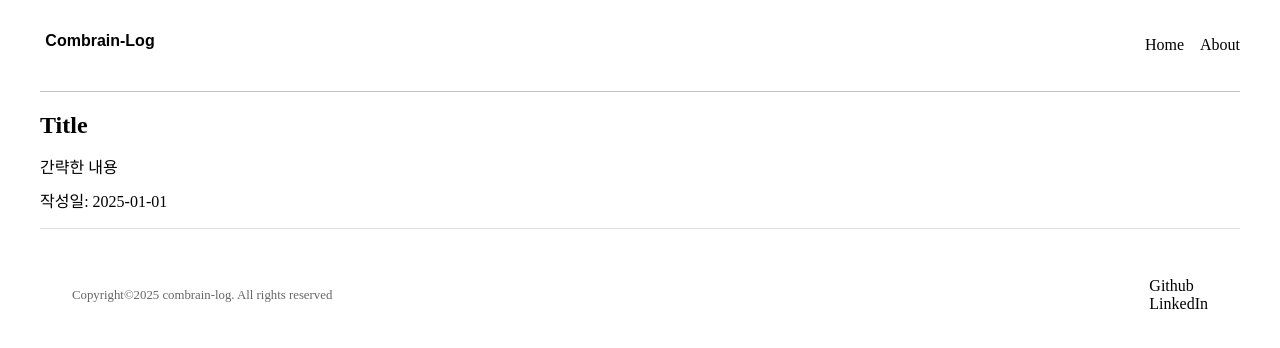
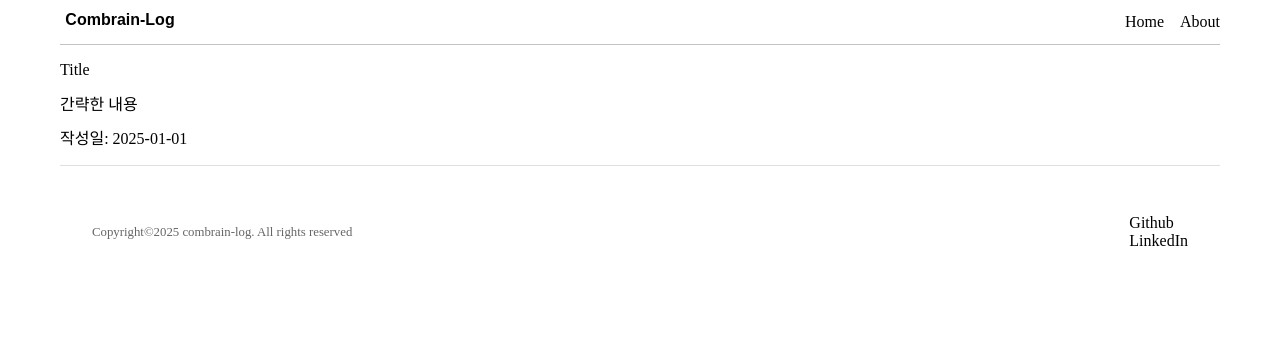
Before and after one commit to combrain817/combrain-blog, a Next.js app: page / in a window 1280 px wide. Shown: the top 348 px of the page. Built offline with nearby package versions, Linux system fonts and the light colour scheme.

Commit message:
refactor: global.css 수정
- box-sizing: border-box
- h 태그 기본 너비 제거

```diff
--- a/app/globals.css
+++ b/app/globals.css
@@ -1,4 +1,10 @@
 @import "normalize.css";
+
+*,
+*::before,
+*::after {
+  box-sizing: border-box;
+}
 
 .container {
   max-width: 1200px;
@@ -21,3 +27,10 @@ a {
   text-decoration: none;
   color: inherit;
 }
+
+h1, h2, h3, h4, h5, h6 {
+  font-size: inherit;
+  font-weight: inherit;
+  margin: 0;
+  padding: 0;
+}
```
